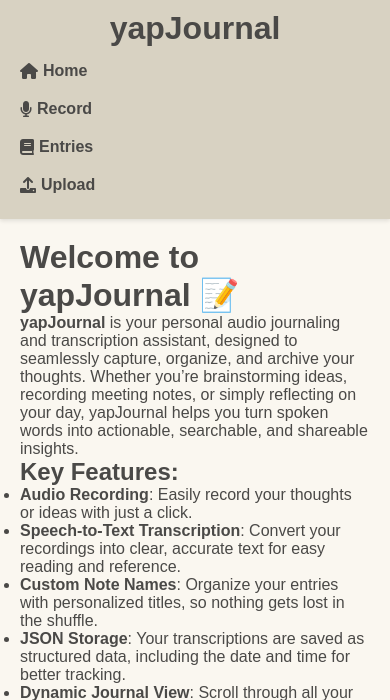
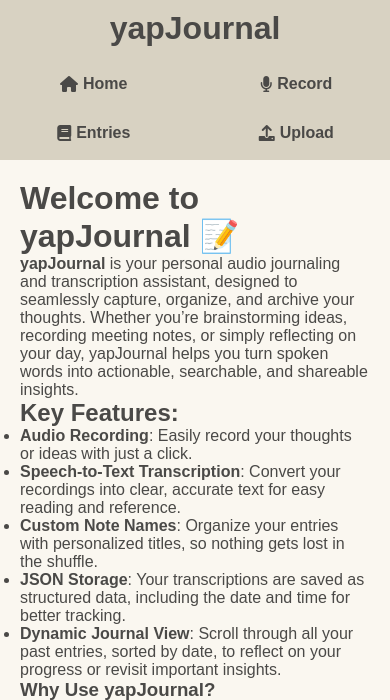
Before and after one commit to blackgauss/yapJournal, a Flask app: page / in a window 390 px wide. Shown: the top 700 px of the page. Run offline with Flask 3, Linux system fonts and the light colour scheme.

Commit message:
updated mobile styling on header

```diff
--- a/templates/layout.html
+++ b/templates/layout.html
@@ -35,36 +35,37 @@
         header {
             background-color: var(--header-footer-color);
             color: var(--text-color);
-            padding: 10px;
+            padding: 10px 20px;
             text-align: center;
             box-shadow: 0 2px 4px rgba(0, 0, 0, 0.1);
         }
 
         nav {
-            display: flex;
+            display: grid;
+            grid-template-columns: repeat(4, auto); /* Default for desktop: Horizontal row */
             justify-content: center;
-            gap: 20px;
+            align-items: center;
+            gap: 15px;
             padding: 10px 0;
+            background-color: var(--header-footer-color);
         }
 
         nav a {
             color: var(--text-color);
             text-decoration: none;
             font-weight: bold;
-            padding: 5px 10px;
+            padding: 8px 12px;
             border-radius: 5px;
             transition: background-color 0.3s ease, color 0.3s ease;
+            display: flex;
+            align-items: center;
+            gap: 5px;
+            justify-content: center;
         }
 
         nav a:hover {
             background-color: var(--accent-color);
             color: var(--background-color);
-        }
-
-        .icon-button {
-            display: inline-flex;
-            align-items: center;
-            gap: 5px;
         }
 
         main {
@@ -80,10 +81,15 @@
             color: var(--text-color);
         }
 
+        /* Responsive Design */
         @media (max-width: 768px) {
             nav {
-                flex-direction: column;
-                gap: 10px;
+                grid-template-columns: repeat(2, 1fr); /* Mobile view: 2x2 grid */
+            }
+
+            nav a {
+                justify-content: center;
+                width: 100%; /* Ensure buttons take up equal width */
             }
         }
     </style>
@@ -91,13 +97,13 @@
 <body>
     <header>
         <h1>yapJournal</h1>
-        <nav>
-            <a href="/" class="icon-button"><i class="fas fa-home"></i> Home</a>
-            <a href="/record" class="icon-button"><i class="fas fa-microphone"></i> Record</a>
-            <a href="/entries" class="icon-button"><i class="fas fa-book"></i> Entries</a>
-            <a href="/upload_audio" class="icon-button"><i class="fas fa-upload"></i> Upload</a>
-        </nav>
     </header>
+    <nav>
+        <a href="/" class="icon-button"><i class="fas fa-home"></i> Home</a>
+        <a href="/record" class="icon-button"><i class="fas fa-microphone"></i> Record</a>
+        <a href="/entries" class="icon-button"><i class="fas fa-book"></i> Entries</a>
+        <a href="/upload_audio" class="icon-button"><i class="fas fa-upload"></i> Upload</a>
+    </nav>
     <main>
         {% block content %}{% endblock %}
     </main>
```
